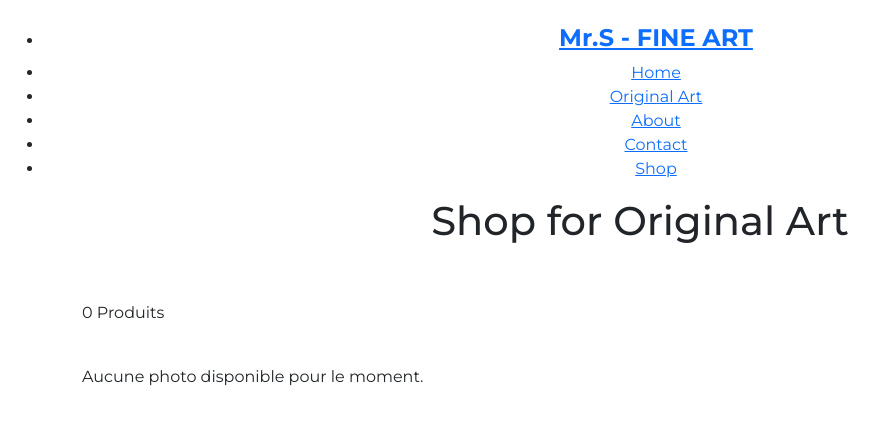
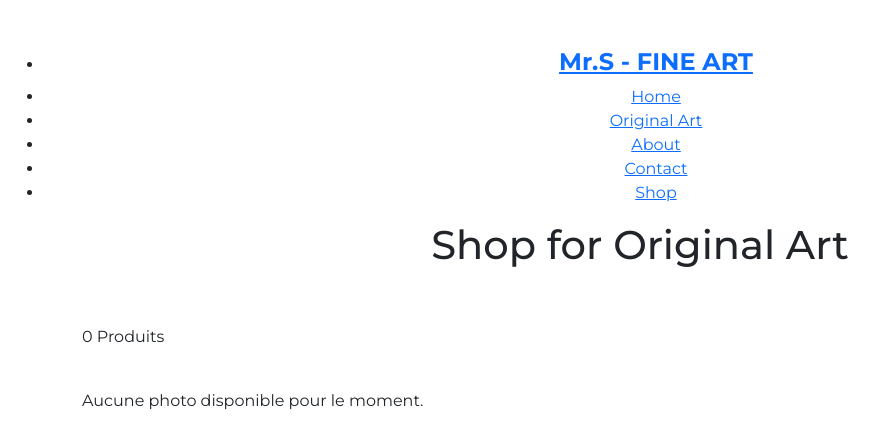
Before and after one commit to Brisco237/portfolioMrs, a Django app: page /photos-Art/store/ in a window 1280 px wide. Shown: the top 445 px of the page, without its empty margins (0-884 px from the left). Run offline with Django 5.2, Linux system fonts and the light colour scheme; data that the repository does not hold is empty; some libraries are stand-ins or nearby versions.

Commit message:
ajuster la taille du menu burger

```diff
--- a/portfolioMrs/templates/navbar.html
+++ b/portfolioMrs/templates/navbar.html
@@ -4,7 +4,7 @@
 
 {% block content %}
 <style>[x-cloak]{display:none !important;}</style>
-<div class="col-lg-12 mt-4" x-data="{ open: false }">
+<div class="col-lg-12 mt-5" x-data="{ open: false }">
     <nav class="first-nav">
         <ul>
             <li class="logo"><a href="{% url 'home' %}"><h4><strong>Mr.S - FINE ART</strong></h4></a></li>
@@ -14,7 +14,7 @@
             <li class="items"><a href="{% url 'contact' %}">Contact</a></li>
             <li class="items"><a href="" class="shop-button">Shop</a></li>
             <button @click="open = !open" class="bg-transparent border-0 d-lg-none burger-button">
-                <i class="fa-solid" :class="open ? 'fa-xmark' : 'fa-bars'" style="font-size:20px;"></i>
+                <i class="fa-solid" :class="open ? 'fa-xmark' : 'fa-bars'" style="font-size:22px;"></i>
             </button>
         </ul>
     </nav>
```
